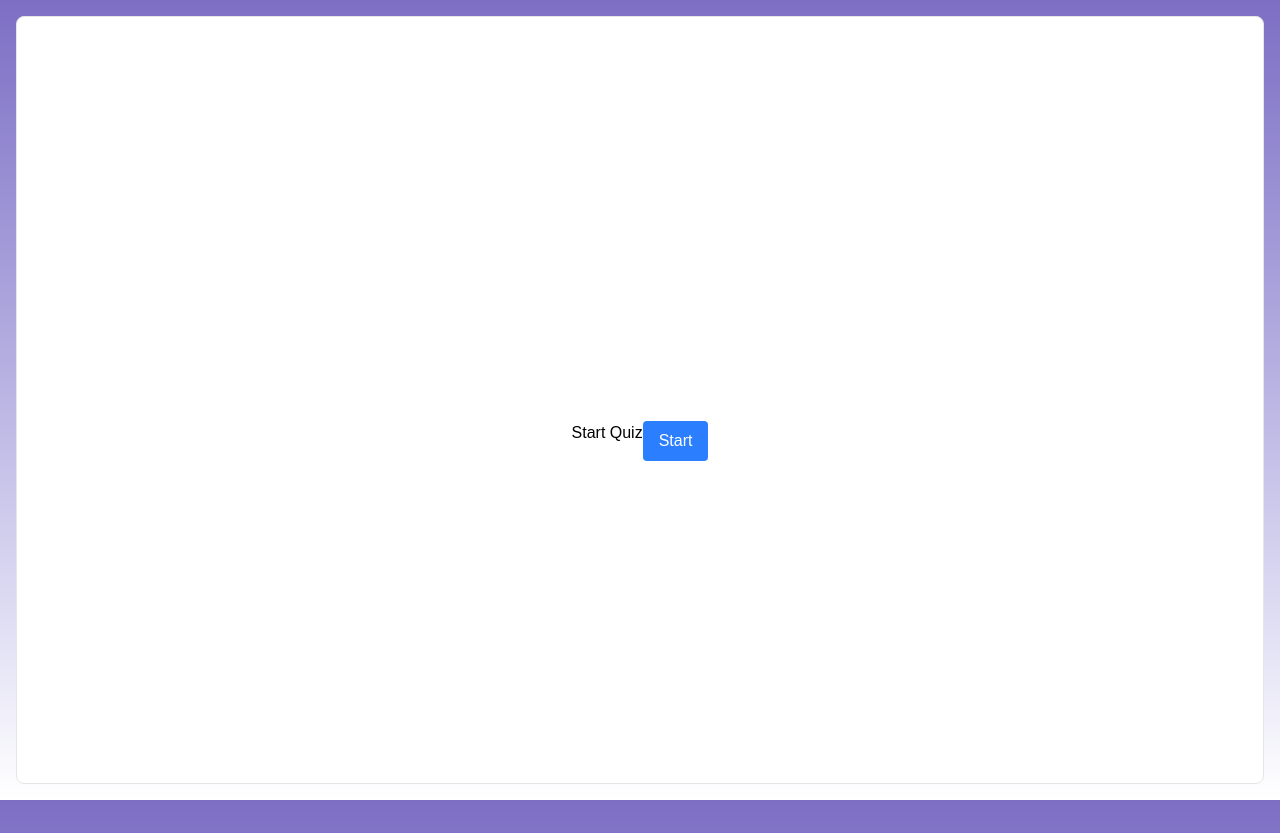
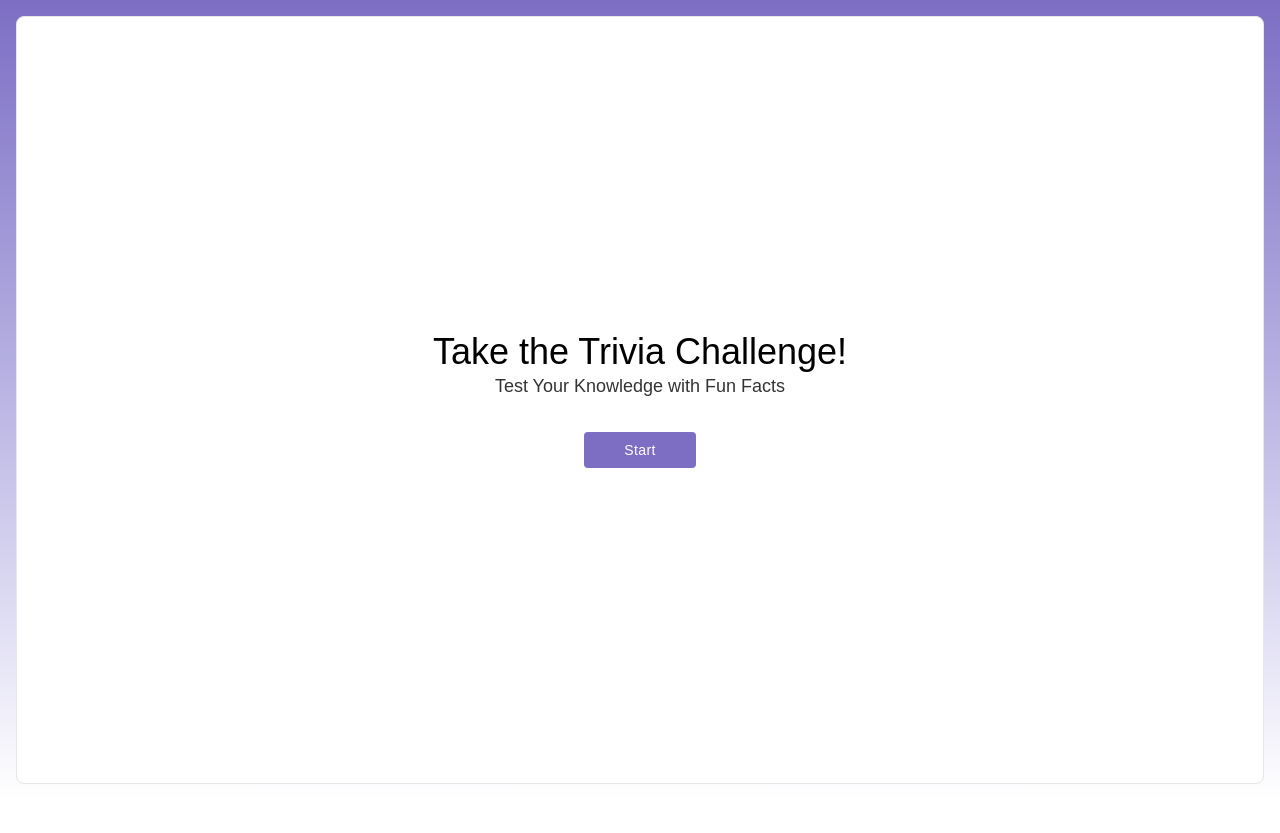
Before and after one commit to Pratik5252/quiz-application, a React (Vite) app in the folder client/: page / in a window 1280 px wide. After the commit the page ends 800 px from the top, so only its background shows below. Built offline with nearby package versions, Linux system fonts and the light colour scheme; no server answers.

Commit message:
Refactor StartQuiz component layout and styling for improved user experience

```diff
--- a/client/src/pages/StartQuiz.tsx
+++ b/client/src/pages/StartQuiz.tsx
@@ -3,12 +3,16 @@ import { useNavigate } from 'react-router-dom';
 const StartQuiz = () => {
     const navigate = useNavigate();
     return (
-        <div className="flex justify-center items-center w-full h-screen">
-            <h1>Start Quiz</h1>
-            <button
-                className="mt-4 px-4 py-2 bg-blue-500 text-white rounded"
-                onClick={() => navigate('/quiz')}
-            >
+        <div className="flex flex-col justify-center items-center w-full h-full">
+            <div className="text-center mb-8">
+                <h1 className="text-4xl font-satoshi font-medium">
+                    Take the Trivia Challenge!
+                </h1>
+                <p className="text-lg font-satoshi text-black/80">
+                    Test Your Knowledge with Fun Facts
+                </p>
+            </div>
+            <button className="btn" onClick={() => navigate('/quiz')}>
                 Start
             </button>
         </div>
```
